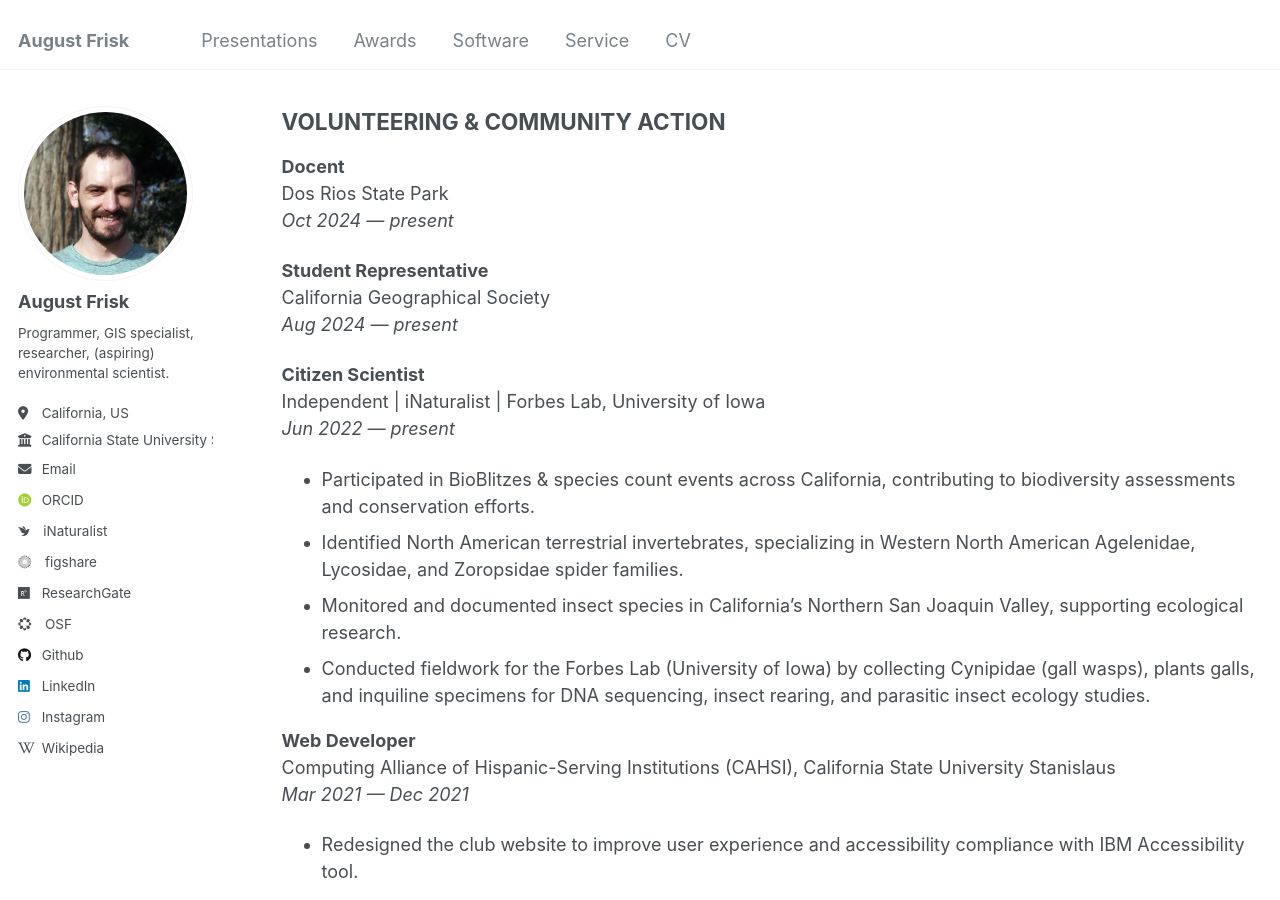
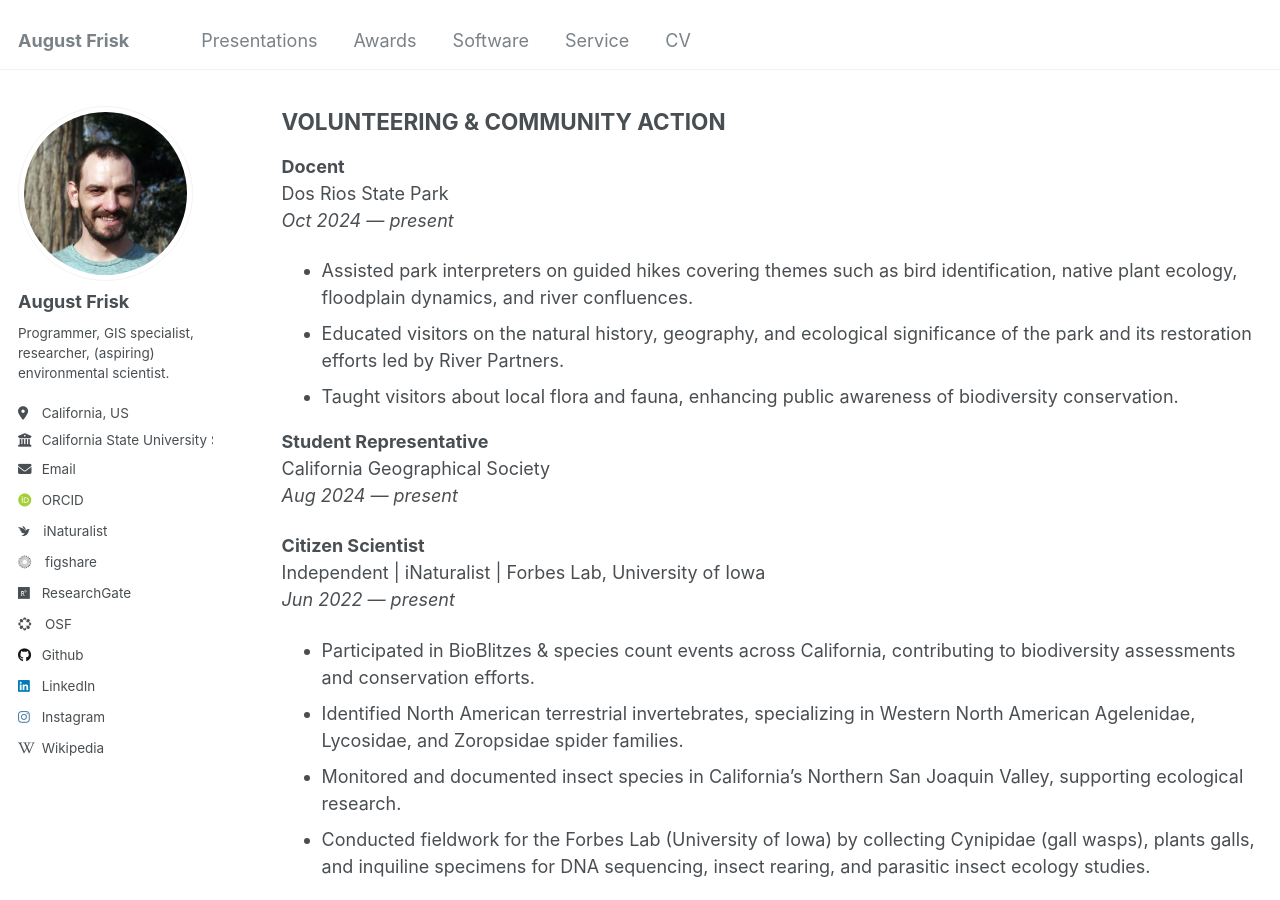
Before and after one commit to 4N0NYM0U5MY7H/4N0NYM0U5MY7H.github.io, a Jekyll site: the page built from _pages/cv.md, in a window 1280 px wide and 900 px high, scrolled down 1461 px. Built offline with Jekyll 4.4.1, drawn with Linux system fonts in a browser that asks for light colours; some web fonts are replaced.

Commit message:
Update cv.md

```diff
--- a/_pages/cv.md
+++ b/_pages/cv.md
@@ -84,6 +84,10 @@ Teaching
 <br>Dos Rios State Park
 <br><i>Oct 2024 — present</i></p>
 
+*	Assisted park interpreters on guided hikes covering themes such as bird identification, native plant ecology, floodplain dynamics, and river confluences.
+*	Educated visitors on the natural history, geography, and ecological significance of the park and its restoration efforts led by River Partners.
+*	Taught visitors about local flora and fauna, enhancing public awareness of biodiversity conservation.
+
 <p><b>Student Representative</b>
 <br>California Geographical Society
 <br><i>Aug 2024 — present</i></p>
```
